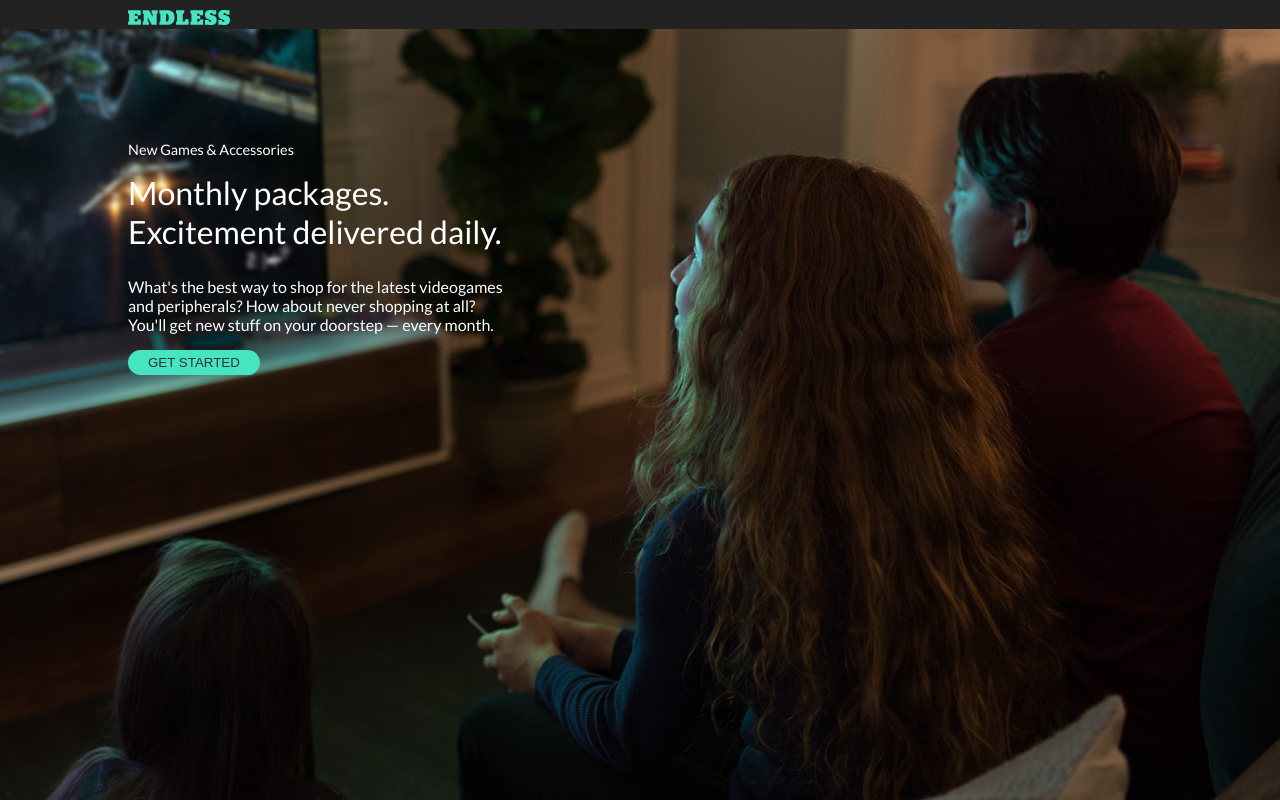
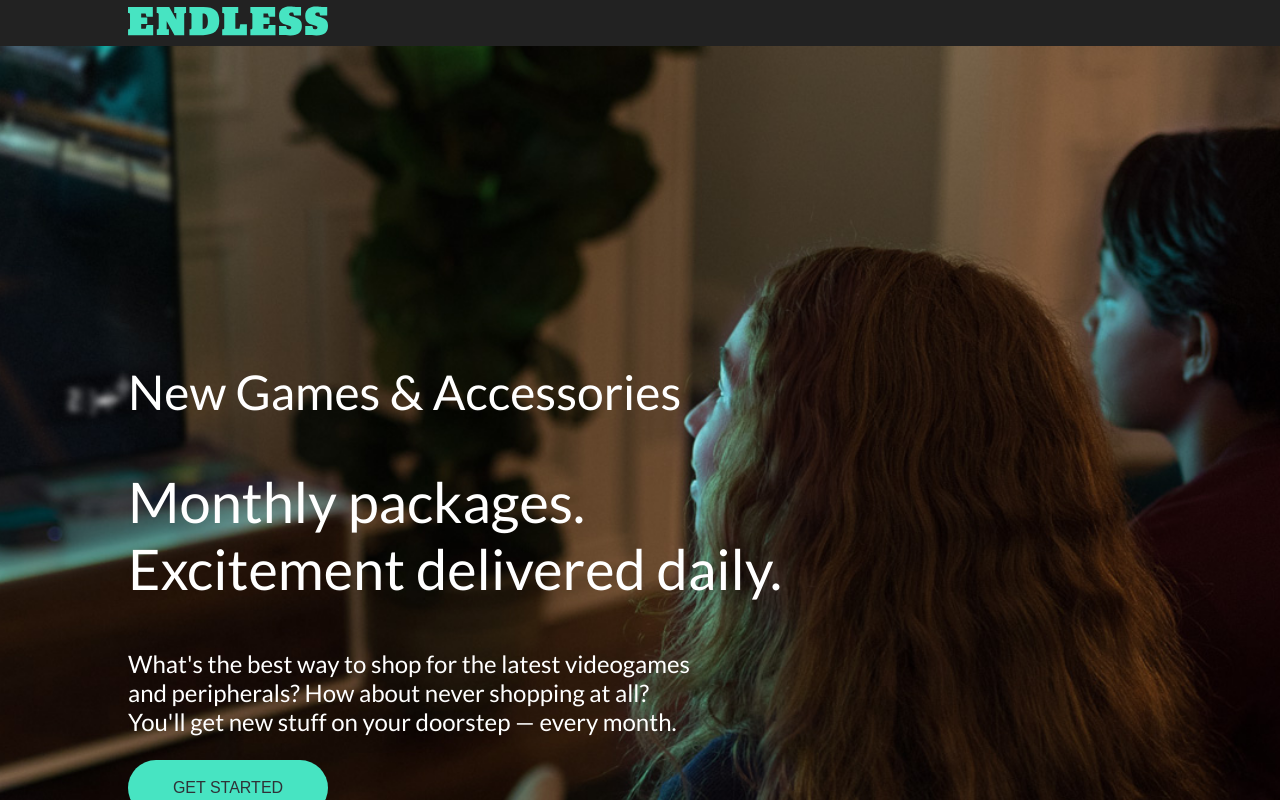
Before and after one commit to luke-hays/Endless-Frontend, a React (Create React App) app: page / in a window 1280 px wide. Shown: the top 800 px of the page. Built offline with nearby package versions, Linux system fonts and the light colour scheme; no server answers.

Commit message:
Fix text size scaling, add flex attributes to steps row, fix minor visual bugs

```diff
--- a/src/components/HowItWorks.js
+++ b/src/components/HowItWorks.js
@@ -11,9 +11,7 @@ const HowItWorks = ({ steps }) => {
                         {steps.map(step => {
                             return (<div className='stepContainer' key={step.stepNumber}>
                                 <div className='stepContent'>
-                                    <h1 className='stepHeader'>
-                                        {step.stepNumber.toString().padStart(2, '0')}
-                                    </h1>
+                                    <h1>{step.stepNumber.toString().padStart(2, '0')}</h1>
                                     <h4>{step.title}</h4>
                                     <p>{step.body}</p>
                                 </div>
--- a/src/styles/GetStarted.css
+++ b/src/styles/GetStarted.css
@@ -5,7 +5,7 @@
     background-repeat: no-repeat;
     background-size: cover;
     width: 100vw;
-    height: 100vh;
+    height: 150vh;
 }
 
 .getStartedContent {
@@ -14,28 +14,59 @@
     font-family: "Lato";
     font-weight: lighter;
 
-    padding-top: 10%
+    padding-top: 30%;
 }
 
 .getStartedContent h3 {
     font-weight: 200;
-    font-size: 90%;
+    font-size: 6vh;
     padding-top: 10px;
 }
 
 .getStartedContent h2 {
     font-weight: 100;
-    font-size: xx-large;
+    font-size: 7vh;
     margin-top: 0;
+}
+
+.getStartedContent p {
+    font-size: 3vh;
 }
 
 #btnGetStarted {
     background-color: #47e4c2;
     color: #2f3237;
-    border-top-left-radius: 30px;
-    border-top-right-radius: 30px;
-    border-bottom-left-radius: 30px;
-    border-bottom-right-radius: 30px;
+    border-top-left-radius: 100px;
+    border-top-right-radius: 100px;
+    border-bottom-left-radius: 100px;
+    border-bottom-right-radius: 100px;
     border: 0;
     padding: 5px 20px;
+
+    height: 7vh;
+    font-size: 2vh;
+    width: 25vh;
 }
+
+@media (min-width: 1440px) {
+    .getStartedContent {
+        color:white;
+
+        font-family: "Lato";
+        font-weight: lighter;
+
+        padding-top: 20%;
+    }
+}
+
+@media (min-width: 2560px) {
+    #getStartedMain {
+        background-image: url("../assets/img/photo-couch_2x.jpg");
+
+        background-position: center;
+        background-repeat: no-repeat;
+        background-size: cover;
+        width: 100vw;
+        height: 150vh;
+    }
+}
--- a/src/styles/Header.css
+++ b/src/styles/Header.css
@@ -1,10 +1,11 @@
 .header {
     background-color: #222222;
     color: #47e4c2;
+    width: 100vw;
 }
 
 img {
-    height: 10%;
-    width: 10%;
-    padding-top: 10px;
+    padding: 5px 0;
+    height: 4vh;
+    width: 25vh;
 }
--- a/src/styles/HowItWorks.css
+++ b/src/styles/HowItWorks.css
@@ -1,6 +1,7 @@
 #howItWorksMain {
     background: #f2f1ef;
     padding-bottom: 3em;
+    width: 100vw;
 }
 
 .howItWorksContent {
@@ -14,7 +15,7 @@
 
     margin: 0 auto;
     width: fit-content;
-    font-size: xx-large;
+    font-size: 4vh;
     font-weight: lighter;
     padding: 25px;
 }
@@ -23,13 +24,88 @@
     display: inline-block;
 }
 
+.stepsRow {
+    display: flex;
+    align-items: flex-start;
+    align-content: center;
+    justify-content: space-evenly;
+    flex-wrap: wrap;
+    flex-direction: row;
+}
+
 .stepContainer {
-    width: 25%;
+    width: 20%;
     text-align: center;
 }
 
 .stepContainer h1 {
-    font-size: xxx-large;
+    font-size: 6vh;
     text-decoration: underline #47e4c2;
     margin: 0;
 }
+
+.stepContainer h4 {
+    font-size: 2vh;
+}
+
+.stepContainer p {
+    font-size: 2vh;
+}
+
+@media (max-width: 800px) {
+    .stepsRow {
+        display: flex;
+        align-items: flex-start;
+        align-content: center;
+        justify-content: space-evenly;
+        flex-wrap: wrap;
+        flex-direction: column;
+    }
+
+    .stepContainer {
+        width: 50%;
+        text-align: center;
+    }
+
+
+    .stepContainer h1 {
+        font-size: 7vh;
+        text-decoration: underline #47e4c2;
+        margin: 0;
+    }
+
+    .stepContainer h4 {
+        font-size: 3vh;
+    }
+
+    .stepContainer p {
+        font-size: 3vh;
+    }
+}
+
+@media (min-width: 2560px) {
+    .howItWorksContent h2 {
+        color: #2f3237;
+        font-family: "Lato";
+
+        margin: 0 auto;
+        width: fit-content;
+        font-size: 5vh;
+        font-weight: lighter;
+        padding: 25px;
+    }
+
+    .stepContainer h1 {
+        font-size: 7vh;
+        text-decoration: underline #47e4c2;
+        margin: 0;
+    }
+
+    .stepContainer h4 {
+        font-size: 3vh;
+    }
+
+    .stepContainer p {
+        font-size: 3vh;
+    }
+}
--- a/src/styles/Index.css
+++ b/src/styles/Index.css
@@ -15,4 +15,5 @@ h3 {
 .innerContent {
     margin: 0 auto;
     width: 80%;
+    position: relative;
 }
```
